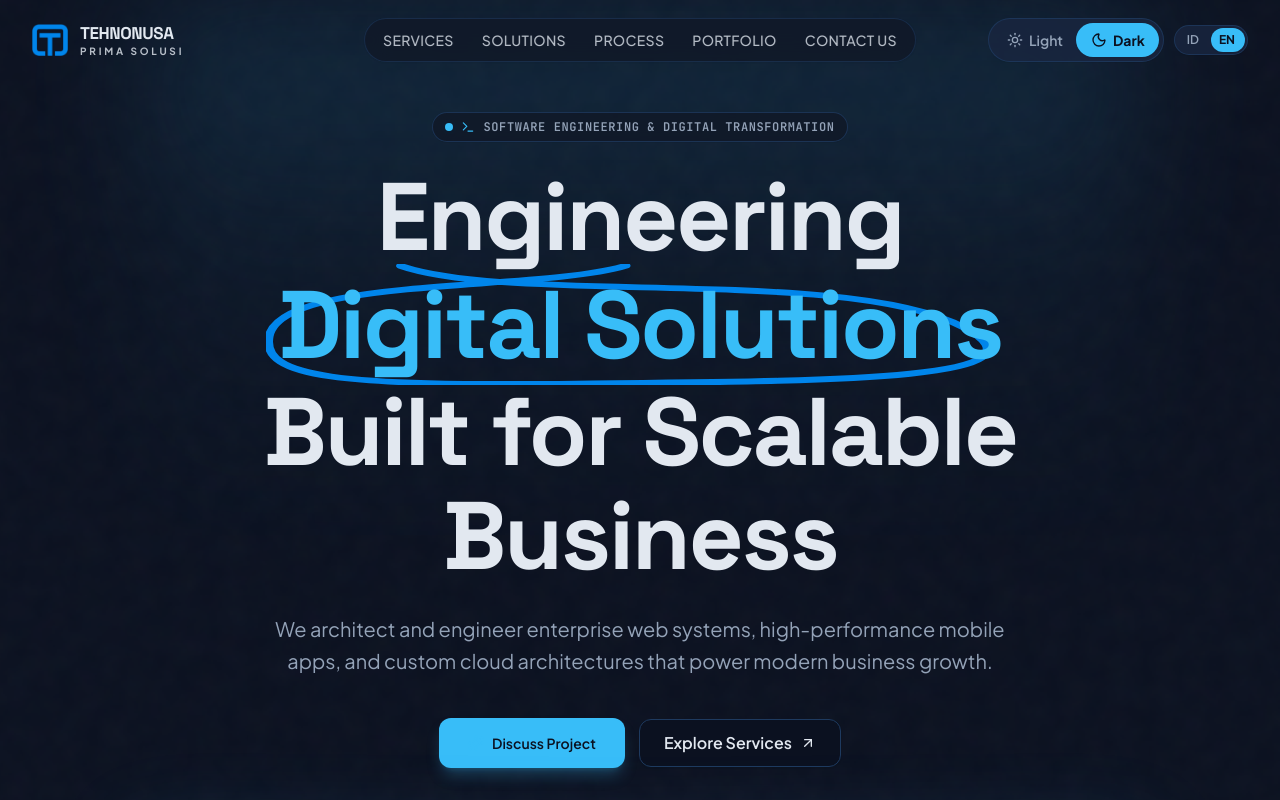
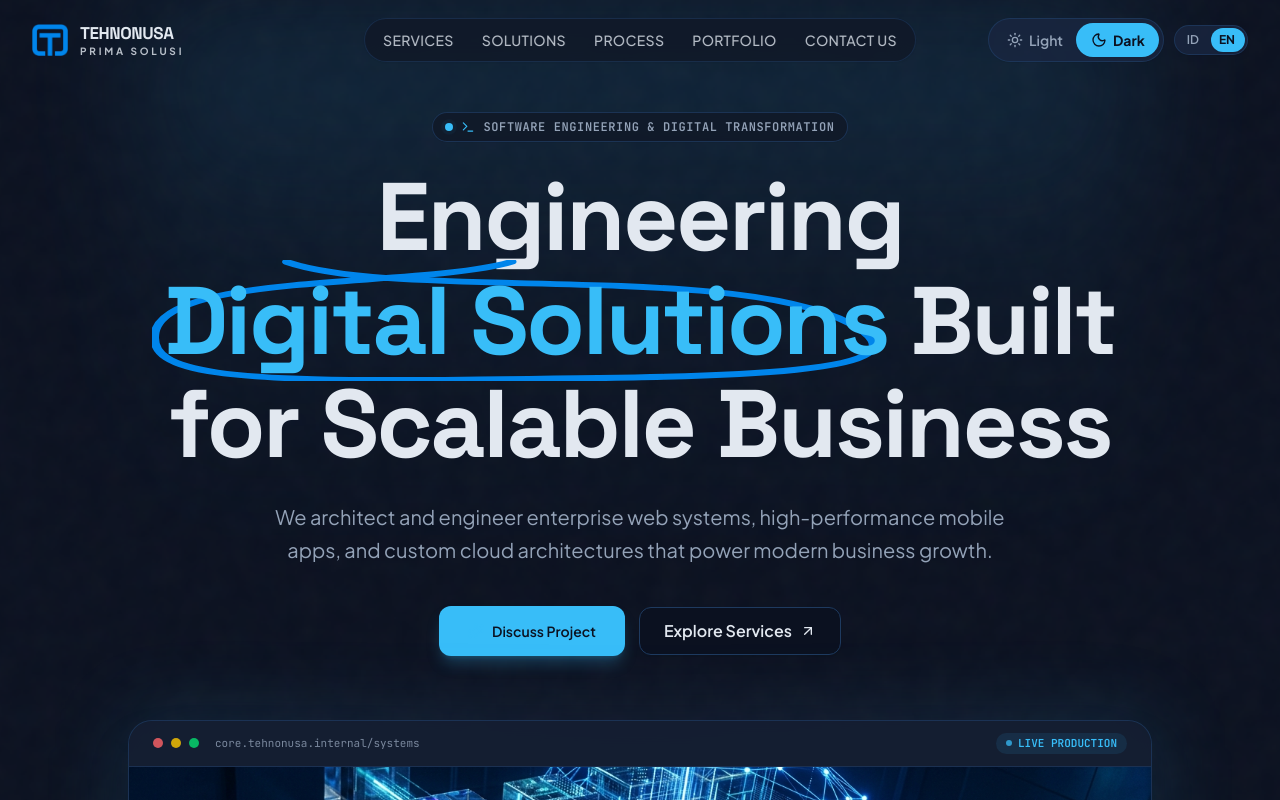
Before and after one commit to TehnonusaPS/tehnonusa-prima-solusi, a Next.js app: page /en in a window 1280 px wide. Shown: the top 800 px of the page. Built offline with nearby package versions, Linux system fonts and the light colour scheme.

Commit message:
style(hero): keep Andal beside Solusi Digital on the same line as user preferred

```diff
--- a/src/components/sections/hero/hero-section.tsx
+++ b/src/components/sections/hero/hero-section.tsx
@@ -92,17 +92,15 @@ export function HeroSection({ className }: HeroSectionProps) {
 
           {/* 3. Main Persuasive Headline with Hand-drawn Loop Highlight */}
           <h1 className="font-heading font-bold text-4xl sm:text-6xl lg:text-7xl xl:text-8xl tracking-tight text-foreground leading-[1.08] max-w-5xl mb-5 sm:mb-6">
-            <span className="block">{tHero("headline_prefix")}</span>
-            <span className="inline-block my-0.5 sm:my-1">
+            <span>{tHero("headline_prefix")} </span>
             <CircleHighlight
               strokeColor="#0085EB"
               strokeWidth={3.5}
               className="text-primary font-black"
             >
               {tHero("headline_highlight")}
-              </CircleHighlight>
-            </span>
-            <span className="block">{tHero("headline_suffix")}</span>
+            </CircleHighlight>{" "}
+            <span>{tHero("headline_suffix")}</span>
           </h1>
 
           {/* 4. Subtitle / Product Philosophy Copy */}
```
Lines whose indentation alone changed are shown as unchanged.
